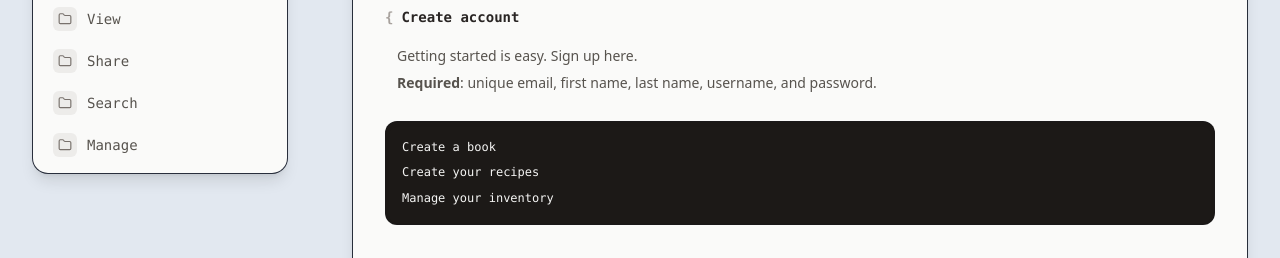
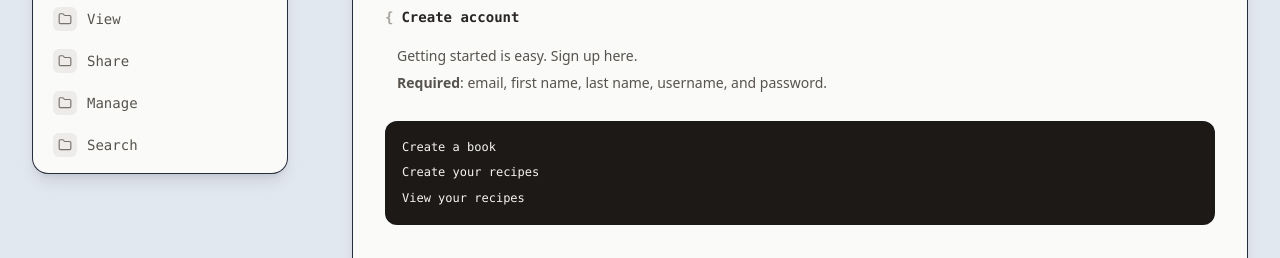
Before and after one commit to JoHeyJo/sling-it-product-site, a React (Vite) app: page /docs in a window 1280 px wide. Shown: the part 301-559 px from the top of the page. Built offline with nearby package versions, Linux system fonts and the light colour scheme; no server answers.

Commit message:
WIP: directories

```diff
--- a/src/components/MonoPanel.tsx
+++ b/src/components/MonoPanel.tsx
@@ -1,4 +1,4 @@
-export function MonoPanel({ lines }: { lines: string[] }) {
+export function MonoPanel({ lines }) {
   return (
     <div className="mt-3 space-y-1.5 overflow-x-auto rounded-xl border border-gray-900/15 bg-stone-900 p-4 font-mono text-xs leading-relaxed text-stone-100 shadow-inner dark:border-white/10 dark:bg-black/40">
       {lines.map((line, i) => (
--- a/src/data/directories.tsx
+++ b/src/data/directories.tsx
@@ -6,14 +6,12 @@ import {
   Plus,
   Minus,
   Eye,
-  ArrowBigRight,
-  ArrowRight,
   SquarePen,
+  SquareChartGantt,
 } from "lucide-react";
 import { FontAwesomeIcon } from "@fortawesome/react-fontawesome";
 import {
   faEye,
-  faShare,
   faShareFromSquare,
   faUsers,
 } from "@fortawesome/free-solid-svg-icons";
@@ -37,14 +35,14 @@ export const directories = [
             .{" "}
           </>,
           <>
-            <span className="font-bold">Required</span>: unique email, first
+            <span className="font-bold">Required</span>: email, first
             name, last name, username, and password.
           </>,
         ],
         instructions: [
           "Create a book",
           "Create your recipes",
-          "Manage your inventory",
+          "View your recipes",
         ],
       },
       {
@@ -287,25 +285,10 @@ export const directories = [
     ],
   },
   {
-    id: "search",
-    label: "Search",
-    icon: Search,
-    blurb: "Find any recipe even if you haven't created it yet.",
-    sections: [
-      {
-        heading: "Crawl the web",
-        body: [
-          "This feature is currently under development details to follow.",
-        ],
-        instructions: [],
-      },
-    ],
-  },
-  {
     id: "manage",
     label: "Manage",
-    icon: Search,
-    blurb: "Find any recipe even if you haven't created it yet.",
+    icon: SquareChartGantt,
+    blurb: "Edit, copy, delete.",
     sections: [
       {
         heading: "Edit",
@@ -324,4 +307,19 @@ export const directories = [
       },
     ],
   },
+  {
+    id: "search",
+    label: "Search",
+    icon: Search,
+    blurb: "Find any recipe even if you haven't created it yet.",
+    sections: [
+      {
+        heading: "Crawl the web",
+        body: [
+          "This feature is currently under development details to follow.",
+        ],
+        instructions: [],
+      },
+    ],
+  },
 ];
```
